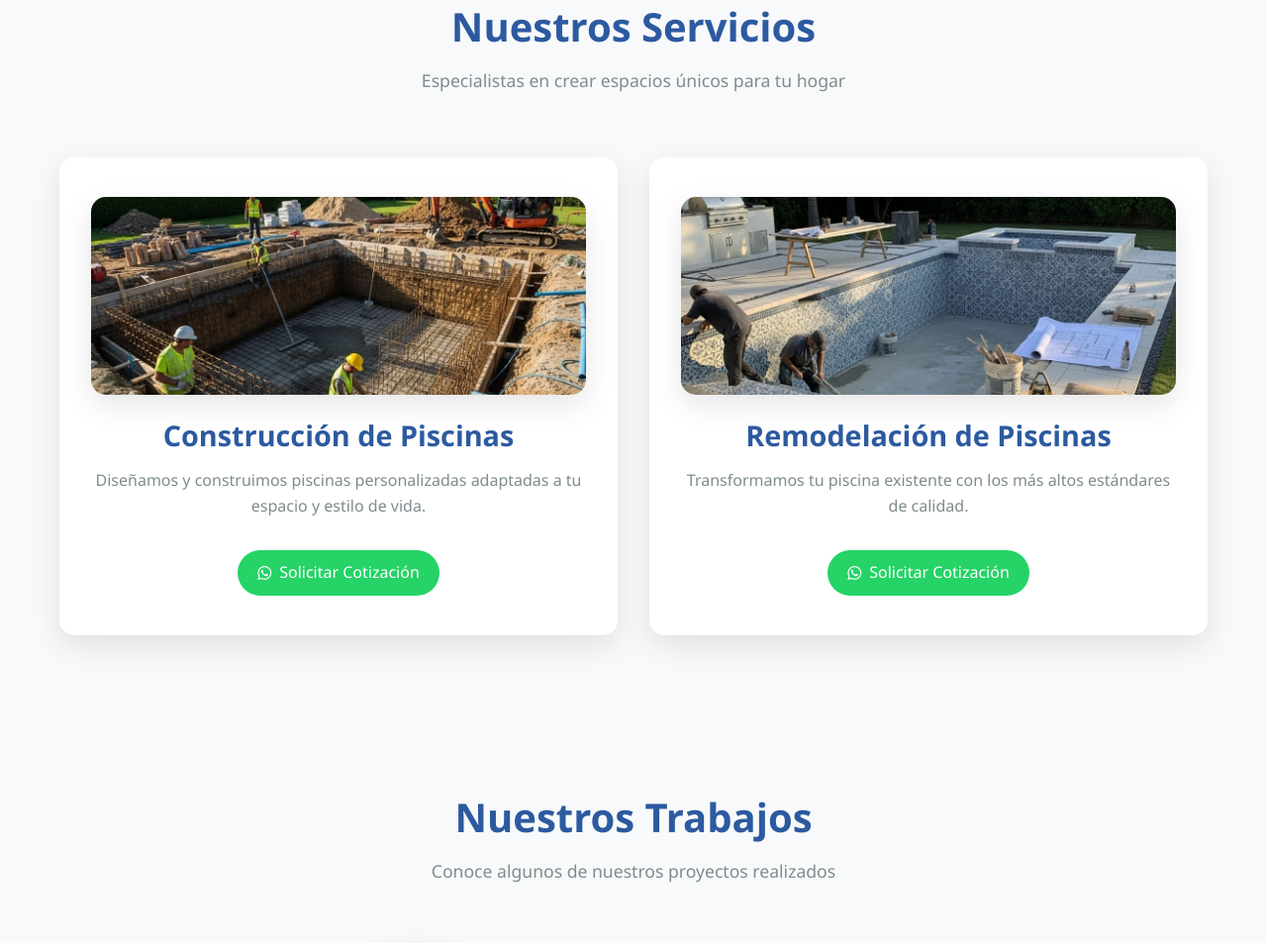
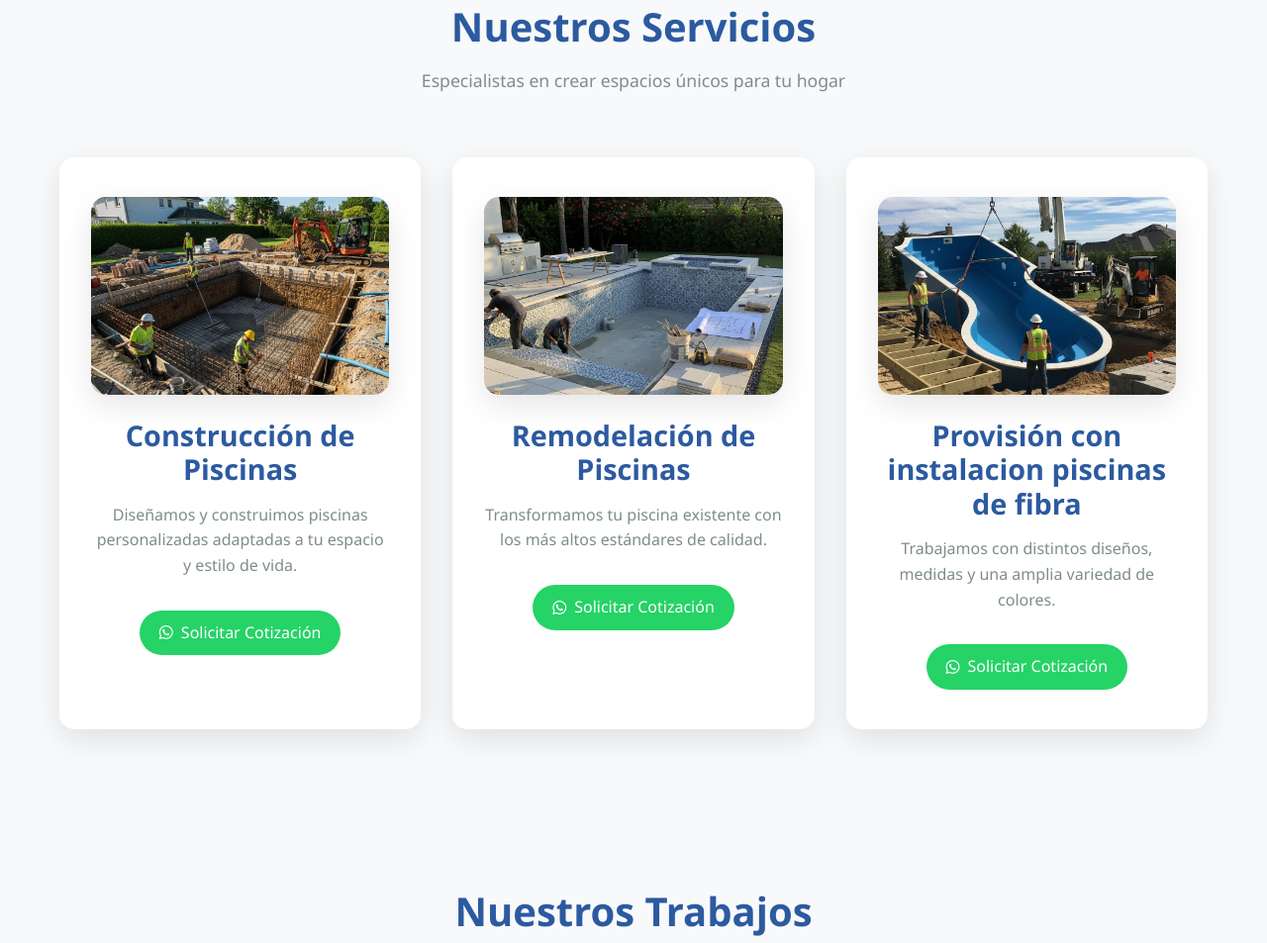
Before and after one commit to Mauricio087/tu_espacio_construccion, a plain HTML site: page index.html in a window 1280 px wide. Shown: the part 1278-2231 px from the top of the page at 99% size. Drawn offline with Linux system fonts and the light colour scheme.

Commit message:
nueva card: area servicios

```diff
--- a/assets/css/styles.css
+++ b/assets/css/styles.css
@@ -329,7 +329,7 @@ section {
 
 .services-grid {
     display: grid;
-    grid-template-columns: repeat(2, 1fr);
+    grid-template-columns: repeat(3, 1fr);
     gap: 2rem;
     max-width: 1200px;
     margin: 0 auto;
--- a/index.html
+++ b/index.html
@@ -100,6 +100,16 @@
                     <h3 class="service-title">Remodelación de Piscinas</h3>
                     <p class="service-description">Transformamos tu piscina existente con los más altos estándares de calidad.</p>
                     <a href="https://wa.me/56950920027?text=Hola,%20estoy%20interesado%20en%20la%20remodelación%20de%20mi%20piscina" target="_blank" class="service-btn">
+                        <i class="fab fa-whatsapp"></i> Solicitar Cotización
+                    </a>
+                </div>
+                <div class="service-card animate-fade-in-up" data-delay="300">
+                    <div class="service-icon">
+                        <img src="img/Provisión_instalacion_piscinas_fibra.jpeg" alt="Provisión con instalacion piscinas de fibra" class="service-img">
+                    </div>
+                    <h3 class="service-title">Provisión con instalacion piscinas de fibra</h3>
+                    <p class="service-description">Trabajamos con distintos diseños, medidas y una amplia variedad de colores.</p>
+                    <a href="https://wa.me/56950920027?text=Hola,%20estoy%20interesado%20en%20piscinas%20de%20fibra" target="_blank" class="service-btn">
                         <i class="fab fa-whatsapp"></i> Solicitar Cotización
                     </a>
                 </div>
```
Also changed, not shown: img/Provisión_instalacion_piscinas_fibra.jpeg (added).
